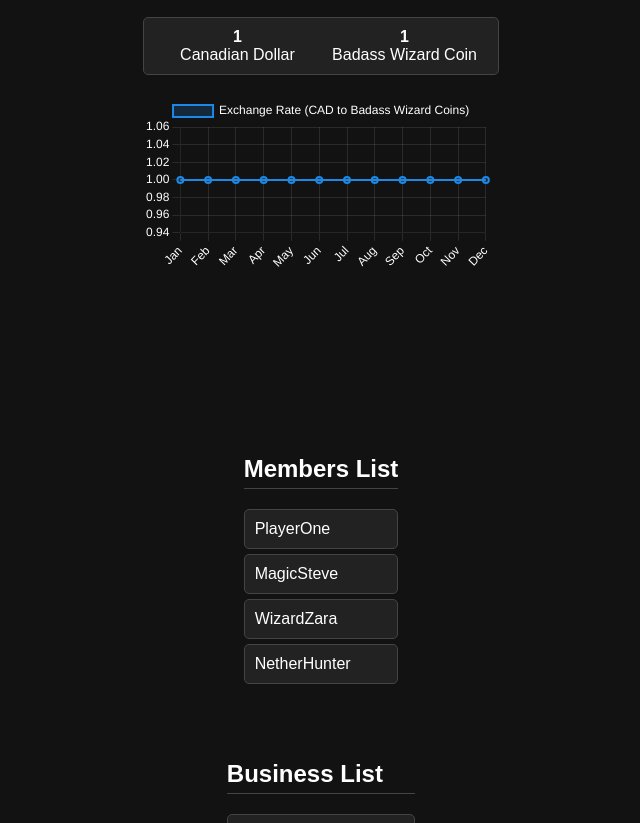
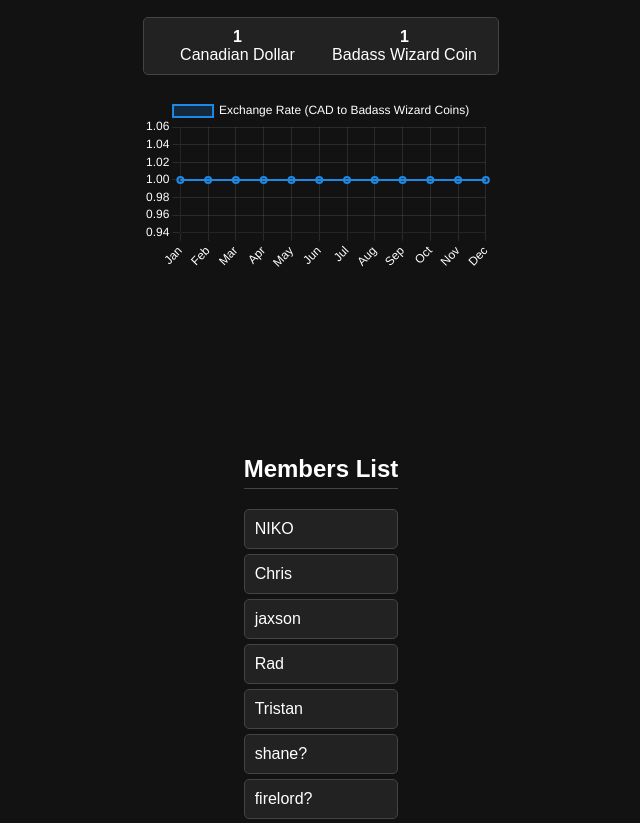
Before and after one commit to Generic-chris/BadassWizardInc, a plain HTML site: page index.html in a window 1280 px wide. Shown: the part 129-952 px from the top of the page, without its empty margins (319-959 px from the left). Drawn offline with nearby package versions, Linux system fonts and the light colour scheme.

Commit message:
Update index.html

```diff
--- a/index.html
+++ b/index.html
@@ -112,10 +112,14 @@
     <div class="members">
         <h2>Members List</h2>
         <ul>
-            <li>PlayerOne</li>
-            <li>MagicSteve</li>
-            <li>WizardZara</li>
-            <li>NetherHunter</li>
+            <li>NIKO</li>
+            <li>Chris</li>
+            <li>jaxson</li>
+            <li>Rad</li>
+            <li>Tristan</li>
+            <li>shane?</li>
+            <li>firelord?</li>
+            <li>Femboy?</li>
         </ul>
     </div>
 
```
